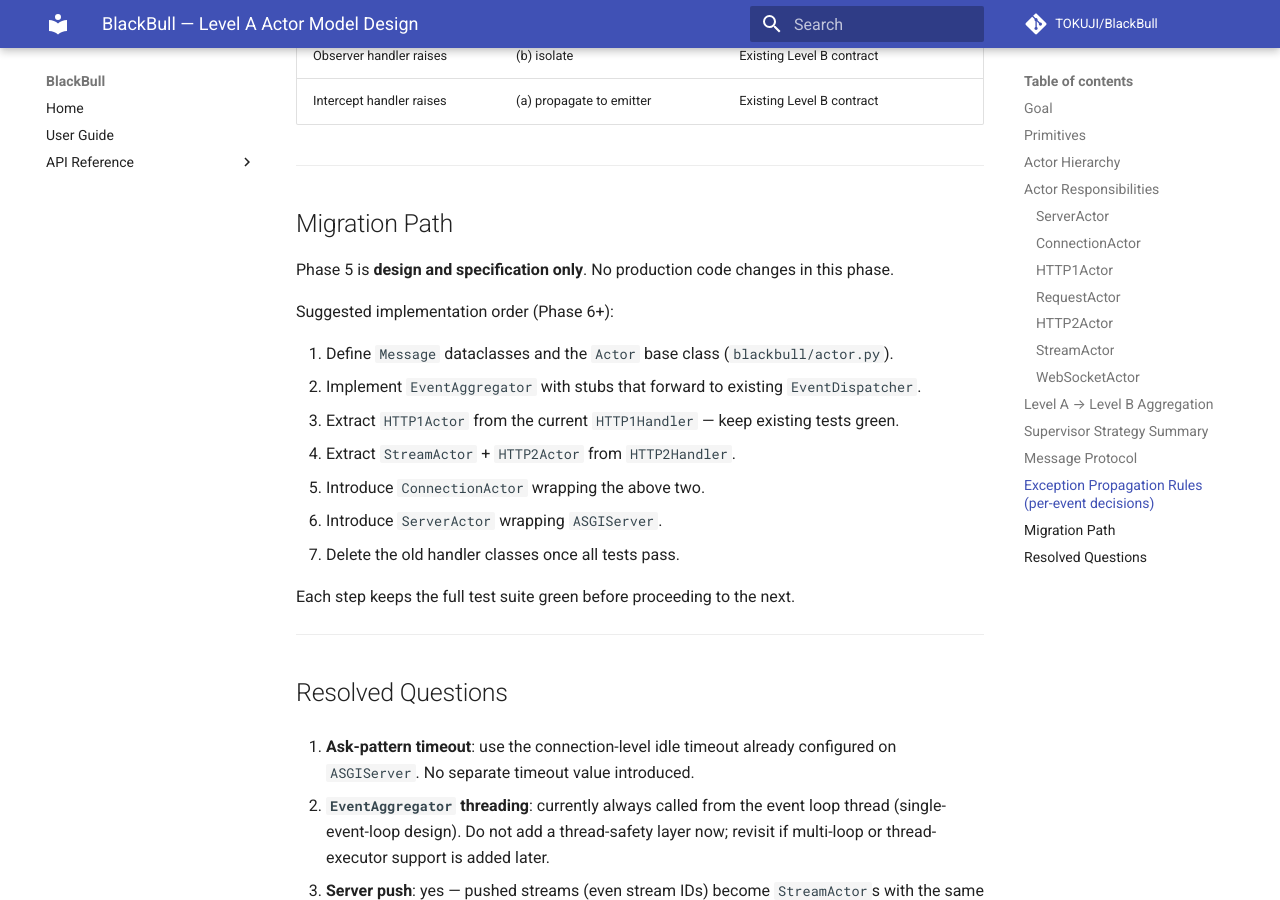
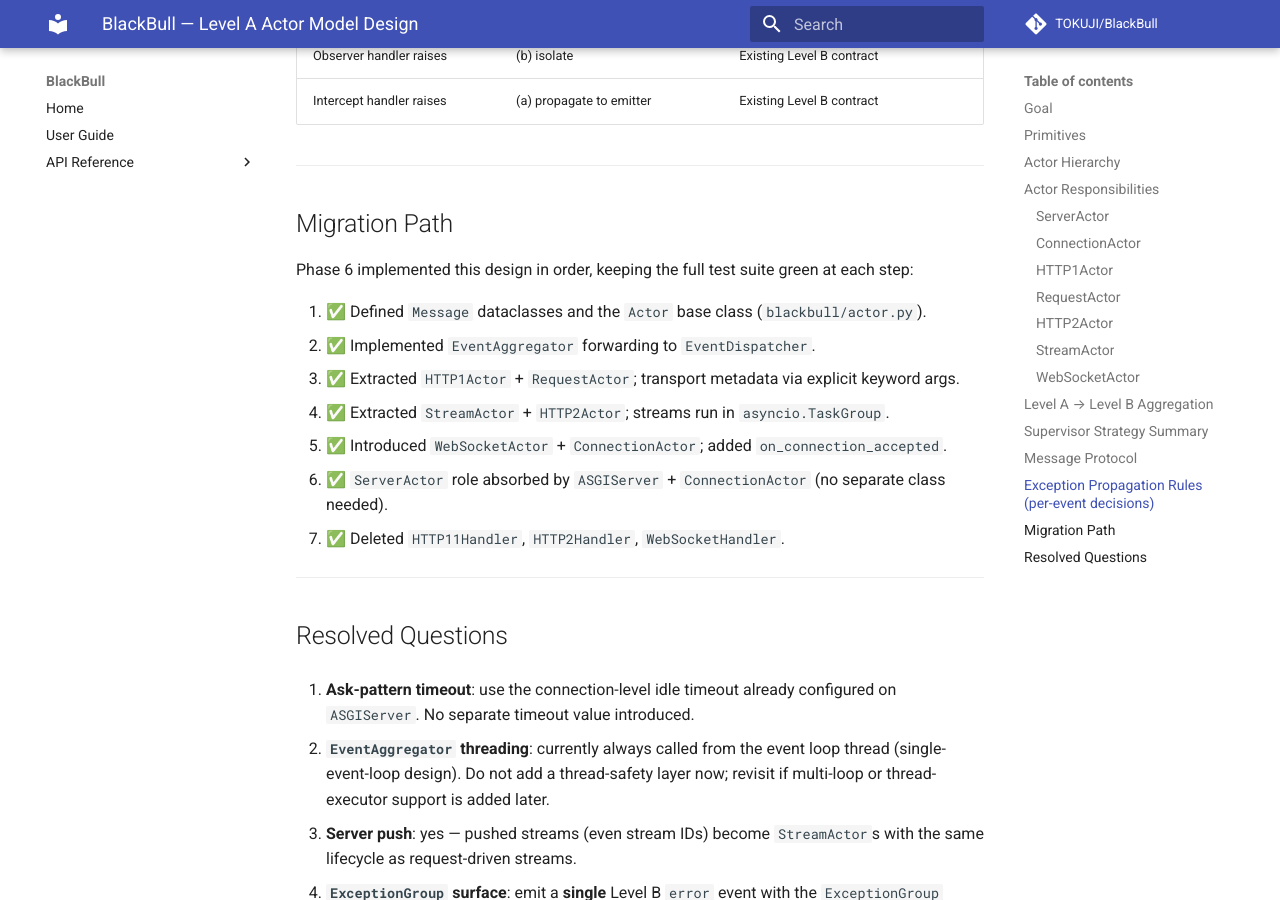
Before and after one commit to TOKUJI/BlackBull, an MkDocs documentation site: the page built from docs/ActorDesign.md, in a window 1280 px wide and 900 px high, scrolled down 5694 px. Built offline with MkDocs 1.6.1 and Material for MkDocs 9.7.7, drawn with Linux system fonts in a browser that asks for light colours; comment, search, counter and statistics services are not loaded; some of the changed text lies outside the part shown.

Commit message:
Documents are updated to be along with the code.

```diff
--- a/docs/ActorDesign.md
+++ b/docs/ActorDesign.md
@@ -1,7 +1,7 @@
 # BlackBull — Level A Actor Model Design
 
-**Status**: Draft — Phase 5 / M4
-**Prerequisite completed**: Phase 3 (examples migration), Phase 4 (docs)
+**Status**: Implemented — Phase 6 complete (commit 7da77a6)
+**Prerequisite completed**: Phase 3 (examples migration), Phase 4 (docs), Phase 6 (Actor model)
 
 ---
 
@@ -211,19 +211,15 @@
 
 ## Migration Path
 
-Phase 5 is **design and specification only**. No production code changes in this phase.
+Phase 6 implemented this design in order, keeping the full test suite green at each step:
 
-Suggested implementation order (Phase 6+):
-
-1. Define `Message` dataclasses and the `Actor` base class (`blackbull/actor.py`).
-2. Implement `EventAggregator` with stubs that forward to existing `EventDispatcher`.
-3. Extract `HTTP1Actor` from the current `HTTP1Handler` — keep existing tests green.
-4. Extract `StreamActor` + `HTTP2Actor` from `HTTP2Handler`.
-5. Introduce `ConnectionActor` wrapping the above two.
-6. Introduce `ServerActor` wrapping `ASGIServer`.
-7. Delete the old handler classes once all tests pass.
-
-Each step keeps the full test suite green before proceeding to the next.
+1. ✅ Defined `Message` dataclasses and the `Actor` base class (`blackbull/actor.py`).
+2. ✅ Implemented `EventAggregator` forwarding to `EventDispatcher`.
+3. ✅ Extracted `HTTP1Actor` + `RequestActor`; transport metadata via explicit keyword args.
+4. ✅ Extracted `StreamActor` + `HTTP2Actor`; streams run in `asyncio.TaskGroup`.
+5. ✅ Introduced `WebSocketActor` + `ConnectionActor`; added `on_connection_accepted`.
+6. ✅ `ServerActor` role absorbed by `ASGIServer` + `ConnectionActor` (no separate class needed).
+7. ✅ Deleted `HTTP11Handler`, `HTTP2Handler`, `WebSocketHandler`.
 
 ---
 
```
Also changed, not shown: CHANGELOG.md (+36 -0 lines), README.md (+4 -3 lines).
